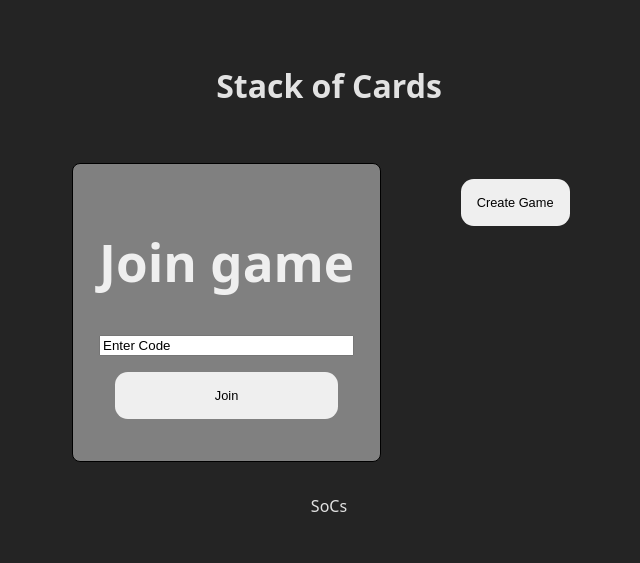
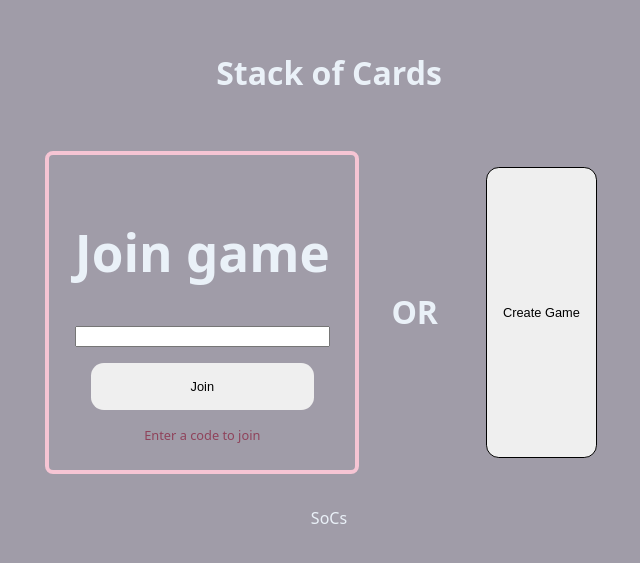
Before and after one commit to username123115/stackofcards, a React (Vite) app in the folder frontend/: page / in a window 1280 px wide. Shown: the part 121-684 px from the top of the page, without its empty margins (311-951 px from the left). Built offline with nearby package versions, Linux system fonts and the light colour scheme.

Commit message:
add form validation

```diff
--- a/frontend/src/components/components.module.css
+++ b/frontend/src/components/components.module.css
@@ -7,9 +7,9 @@
 }
 
 .card {
+	composes: bgPrimary;
 	padding: 1em;
-	border: 0.1rem solid black;
-	background-color: gray;
+	border: 0.3rem solid var(--accent-300);
 	border-radius: 0.5rem;
 	;
 	margin: 2rem;
@@ -24,14 +24,14 @@
 }
 
 .create {
-	font-size: 2vw;
-
 	margin: 2rem;
+	display: flex;
 
 }
 
 .button {
-	composes: bgPrimary accent;
+	composes: bgNeutralLight accent;
+
 	font-size: 1vw;
 	margin: 1rem;
 	border: 0;
@@ -39,4 +39,38 @@
 	padding: 1rem;
 	border-radius: 1em;
 
+
 }
+
+.button:hover {
+	opacity: 0.8;
+}
+
+.button:active {
+	opacity: 1.0;
+	color: var(--accent-300);
+
+}
+
+.gameButton {
+	composes: button;
+	border-style: solid;
+	border-width: 0.1em;
+}
+
+.or {
+	display: flex;
+	align-items: center;
+}
+
+.input {
+	padding: 6px 10px;
+	border: 1px solid var(--accent-300);
+}
+
+.info {
+	color: var(--accent-900);
+	text-align: center;
+	font-size: 1vw;
+
+}
--- a/frontend/src/components/entrance.tsx
+++ b/frontend/src/components/entrance.tsx
@@ -1,18 +1,36 @@
+import { useState } from 'react';
 import styles from './components.module.css'
 
 function Entrance() {
+	const [codeInput, setCodeInput] = useState<string>('');
+	const message = Validate(codeInput);
 	return (
 		<>
 
 			<div className={styles.entrance}>
-				<div className={styles.join}>
+				<form className={styles.join}>
 					<h1> Join game </h1>
-					<input value="Enter Code" />
+					<input
+						value={codeInput}
+						type="text"
+						onChange={(e) => setCodeInput(e.target.value)}
+					/>
 					<button className={styles.button}> Join </button>
+
+					<div className={styles.info}>
+						{message}
+					</div>
+
+				</form>
+
+				<div className={styles.or}>
+					<h1>
+						OR
+					</h1>
 				</div>
 
 				<div className={styles.create}>
-					<button className={styles.button}> Create Game </button>
+					<button className={styles.gameButton}> Create Game </button>
 
 				</div>
 
@@ -21,4 +39,20 @@ function Entrance() {
 	)
 }
 
+function Validate(n: string): string | null {
+	if (n.length === 0) {
+		return "Enter a code to join";
+	}
+	const allowed: string = "0123456789";
+	for (let i = 0; i < n.length; i++) {
+		if (!allowed.includes(n[i])) {
+			return "Enter only numeric values";
+		}
+	}
+	if (n.length !== 6) {
+		return "Please enter a 6 digit code";
+	}
+	return null;
+}
+
 export default Entrance
--- a/frontend/src/styles/index.module.css
+++ b/frontend/src/styles/index.module.css
@@ -1,16 +1,25 @@
+@import './colors.module.css';
+
+* {
+	box-sizing: border-box;
+}
+
 :root {
 	font-family: system-ui, Avenir, Helvetica, Arial, sans-serif;
 	line-height: 1.5;
 	font-weight: 400;
 
 	color-scheme: light dark;
-	color: rgba(255, 255, 255, 0.87);
-	background-color: #242424;
+	color: var(--primary-100);
+	background-color: var(--neutral-500);
+	font-weight: light;
 
 	font-synthesis: none;
 	text-rendering: optimizeLegibility;
 	-webkit-font-smoothing: antialiased;
 	-moz-osx-font-smoothing: grayscale;
+
+	box-sizing: border-box;
 }
 
 body {
```
